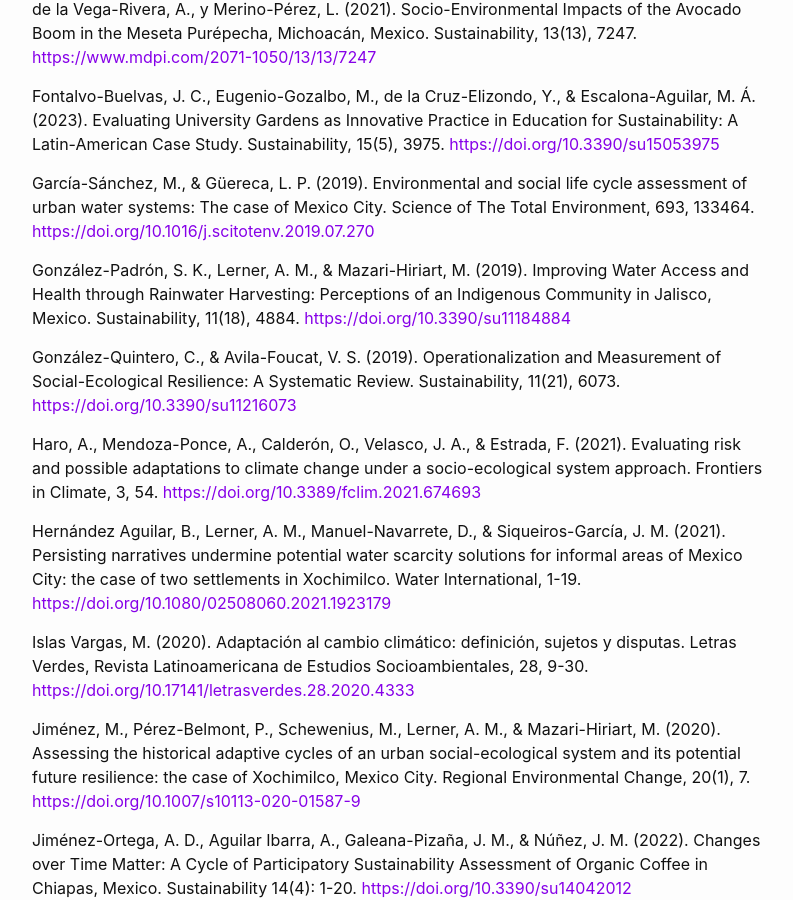
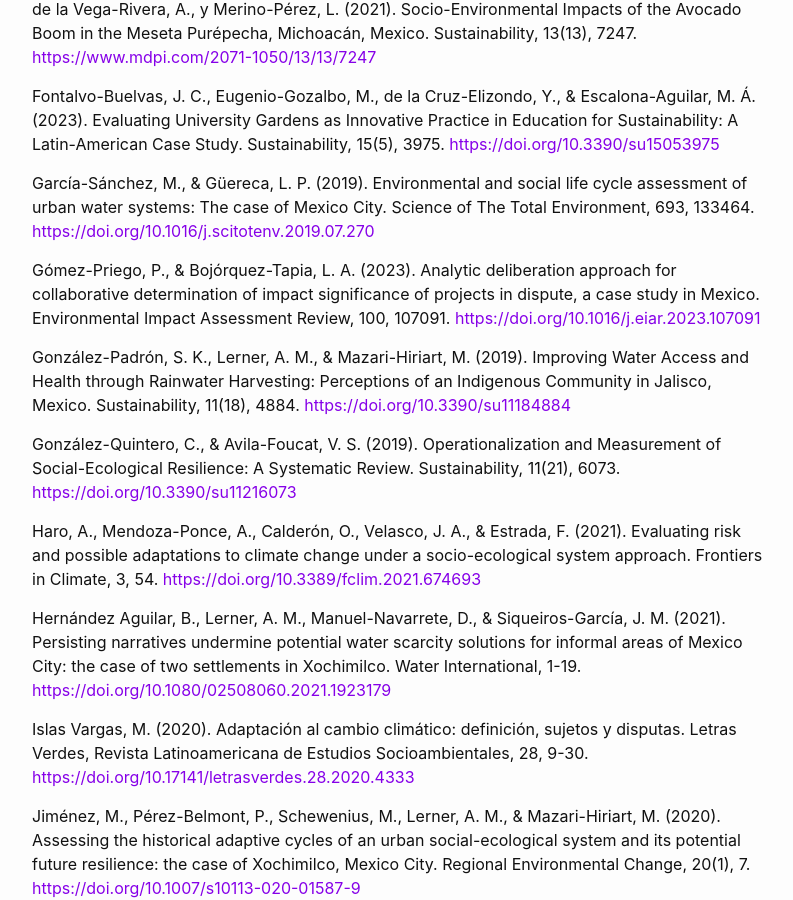
Before and after one commit to pcs-unam/pcs-unam.github.io, a Jekyll site: the page built from 07_publicaciones.md, in a window 1280 px wide and 900 px high, scrolled down 1392 px. Shown: the whole window, without its empty margins (238-1031 px from the left). Built offline with Jekyll 4.4.1, drawn with Linux system fonts in a browser that asks for light colours.

Commit message:
Se agregó cita de Gómez-Priego

```diff
--- a/07_publicaciones.md
+++ b/07_publicaciones.md
@@ -35,6 +35,8 @@ Fontalvo-Buelvas, J. C., Eugenio-Gozalbo, M., de la Cruz-Elizondo, Y., & Escalon
 
 García-Sánchez, M., & Güereca, L. P. (2019). Environmental and social life cycle assessment of urban water systems: The case of Mexico City. Science of The Total Environment, 693, 133464.
 <https://doi.org/10.1016/j.scitotenv.2019.07.270>
+
+Gómez-Priego, P., & Bojórquez-Tapia, L. A. (2023). Analytic deliberation approach for collaborative determination of impact significance of projects in dispute, a case study in Mexico. Environmental Impact Assessment Review, 100, 107091. <https://doi.org/10.1016/j.eiar.2023.107091>
 
 González-Padrón, S. K., Lerner, A. M., & Mazari-Hiriart, M. (2019). Improving Water Access and Health through Rainwater Harvesting: Perceptions of an Indigenous Community in Jalisco, Mexico. Sustainability, 11(18), 4884. <https://doi.org/10.3390/su11184884>
 
```
